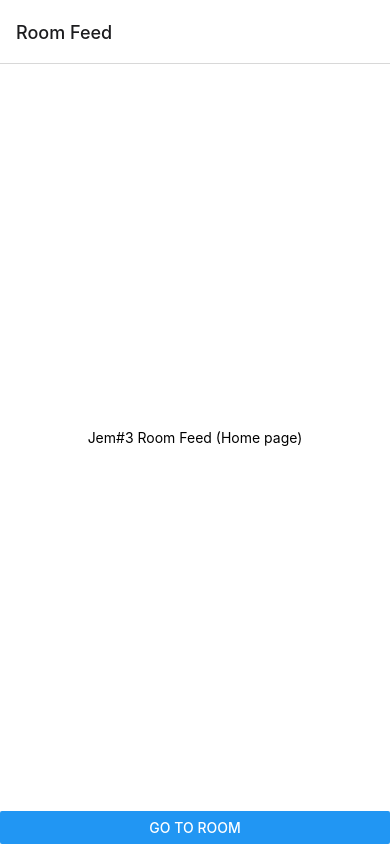
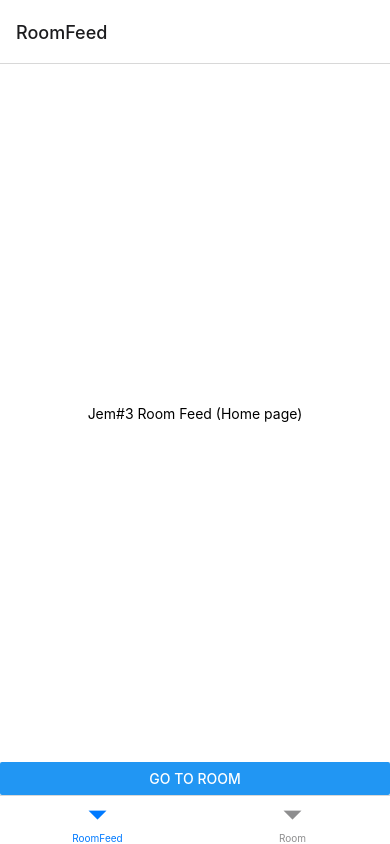
Before and after one commit to jckmrrssy/zapm_3, a React Native app: screen /RoomFeed in a window 390 px wide. Built offline with nearby package versions, Linux system fonts and the light colour scheme.

Commit message:
add linter and bottom nav init

```diff
--- a/App.js
+++ b/App.js
@@ -1,26 +1,33 @@
-import { NavigationContainer } from '@react-navigation/native';
-import { createNativeStackNavigator } from '@react-navigation/native-stack'
-import { RoomFeed, Room } from './src/views'
+import React from "react"
+import { NavigationContainer } from "@react-navigation/native"
+import { createNativeStackNavigator } from "@react-navigation/native-stack"
+import { createBottomTabNavigator } from "@react-navigation/bottom-tabs"
+import { RoomFeed, Room } from "./src/views"
 
 const Stack = createNativeStackNavigator()
+const Tab = createBottomTabNavigator()
 
 const App = () => {
 	return (
 		<NavigationContainer>
-      <Stack.Navigator>
+			<Tab.Navigator>
+				<Tab.Screen name="RoomFeed" component={RoomFeed} />
+				<Tab.Screen name="Room" component={Room} />
+				{/* <Stack.Navigator>
 					<Stack.Screen
 						name="RoomFeed"
 						component={RoomFeed}
-          options={{ title: 'Room Feed'}}
+						options={{ title: "Room Feed"}}
 					/>
 					<Stack.Screen
 						name="Room"
 						component={Room}
-          options={{ title: 'Room ${roomName}' }}
+						options={{ title: "Room ${roomName}" }}
 					/>
-      </Stack.Navigator>
+				</Stack.Navigator> */}
+			</Tab.Navigator>
 		</NavigationContainer>
-  );
+	)
 }
 
 export default App
--- a/src/views/RoomFeed/RoomFeed.js
+++ b/src/views/RoomFeed/RoomFeed.js
@@ -1,15 +1,15 @@
-import { StatusBar } from 'expo-status-bar';
-import { StyleSheet, View, Text, Button } from 'react-native'
-import React from 'react';
+import { StatusBar } from "expo-status-bar"
+import { StyleSheet, View, Text, Button } from "react-native"
+import React from "react"
 
 const styles = StyleSheet.create({
 	container: {
 		flex: 1,
-      backgroundColor: '#fff',
-      alignItems: 'center',
-      justifyContent: 'center',
+		backgroundColor: "#fff",
+		alignItems: "center",
+		justifyContent: "center",
 	},
-  });
+})
 
 const RoomFeed = ({ navigation }) => {
 	return (
@@ -21,7 +21,7 @@ const RoomFeed = ({ navigation }) => {
 			<Button
 				title="Go to Room"
 				onPress={() => {
-                  navigation.navigate('Room', { name: 'JackTest'})
+					navigation.navigate("Room", { foo: "JackTest"})
 				}}
 			/>
 		</React.Fragment>
```
Also changed, not shown: package.json (+9 -2 lines), src/views/Room/Room.js (+8 -6 lines), .eslintrc.yml (added), 1 other file (tests, documents, lock files or other folders). Lines whose indentation alone changed are shown as unchanged.
